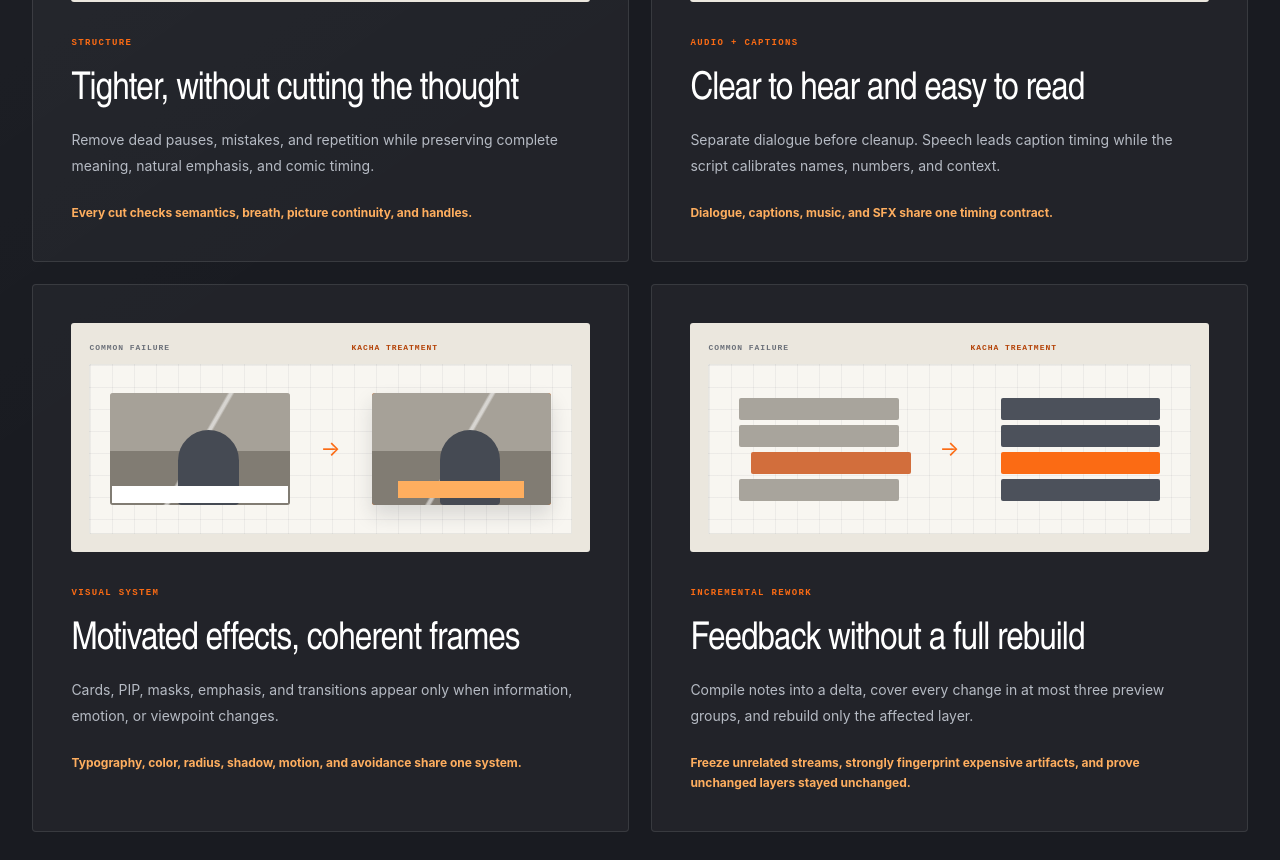
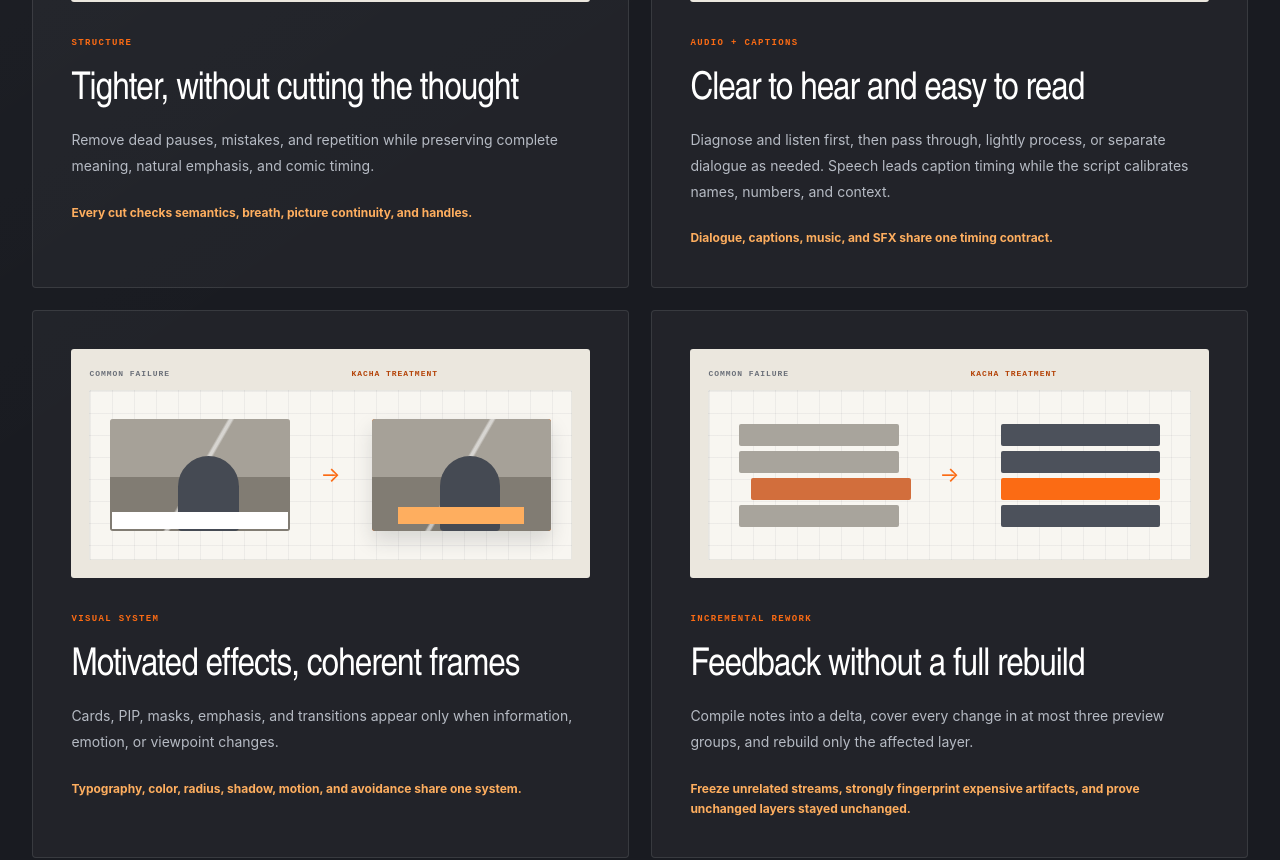
Before and after one commit to colorcross/kacha, a Next.js app in the folder website/: page /en in a window 1280 px wide. Shown: the part 2600-3460 px from the top of the page. Built offline with nearby package versions, Linux system fonts and the light colour scheme.

Commit message:
docs: align website with adaptive editing workflow

```diff
--- a/website/app/site-content.ts
+++ b/website/app/site-content.ts
@@ -212,7 +212,7 @@ export const zhContent: SiteContent = {
       {
         kicker: "AUDIO + CAPTIONS",
         title: "听得清，也看得懂",
-        body: "先分离人声，再处理噪声、齿音与动态；字幕以口播为主、文稿校准，并服从平台安全区。",
+        body: "先诊断并审听，再按需要直通、轻处理或分离人声；字幕以口播为主、文稿校准，并服从平台安全区。",
         proof: "对白、字幕、BGM 与 SFX 使用同一时间合同。",
       },
       {
@@ -316,7 +316,7 @@ export const zhContent: SiteContent = {
       {
         kicker: "GLOBAL DIRECTOR",
         title: "项目编排与全片导演",
-        body: "运行版本、唯一开场、内容主线、留白预算和十三阶段被锁进同一项目；中断后可从真实证据继续。",
+        body: "运行版本、内容主线、留白预算与当前证据保存在同一项目；按真实依赖安排任务，中断后可继续。",
       },
       {
         kicker: "SEMANTIC REVIEW",
@@ -343,7 +343,7 @@ export const zhContent: SiteContent = {
   workflow: {
     title: "从脚本或素材开始，四个可确认节点。",
     intro:
-      "十三个专业阶段被收束成四个用户里程碑，并编译成十个依赖波次。每次停下都保存输入、版本、证据和下一步；没有真实证据就不会跳到“已完成”。",
+      "四个用户里程碑保留清晰的确认点。新工程按实际依赖推进，小改动只重做受影响的部分；每项完成都绑定当前输入和真实证据，旧工程继续原合同。",
     steps: [
       { title: "方案确认", body: "冻结运行版本、输入身份、栏目与授权；完成内容主线、转写、全片导演和素材缺口。", stages: "库存盘点 · 转写与结构", state: "CONFIRM" },
       { title: "首剪确认", body: "完成粗剪、人声预处理、所有连接点检查和精剪；语义、口型、动作与节奏一起看。", stages: "粗剪 · 人声 · 连接 · 精剪", state: "CONFIRM" },
@@ -526,7 +526,7 @@ export const enContent: SiteContent = {
       {
         kicker: "AUDIO + CAPTIONS",
         title: "Clear to hear and easy to read",
-        body: "Separate dialogue before cleanup. Speech leads caption timing while the script calibrates names, numbers, and context.",
+        body: "Diagnose and listen first, then pass through, lightly process, or separate dialogue as needed. Speech leads caption timing while the script calibrates names, numbers, and context.",
         proof: "Dialogue, captions, music, and SFX share one timing contract.",
       },
       {
@@ -630,7 +630,7 @@ export const enContent: SiteContent = {
       {
         kicker: "GLOBAL DIRECTOR",
         title: "Project orchestration and direction",
-        body: "Lock runtime, source identity, one opening, story structure, quiet budget, and thirteen stages into one resumable project.",
+        body: "Keep runtime, source identity, story structure, quiet budget, and current evidence in one resumable project. Schedule work by its actual dependencies.",
       },
       {
         kicker: "SEMANTIC REVIEW",
@@ -657,7 +657,7 @@ export const enContent: SiteContent = {
   workflow: {
     title: "Start with a script or footage. Confirm four milestones.",
     intro:
-      "Thirteen professional stages collapse into four user checkpoints and ten dependency waves. Every pause preserves inputs, runtime, evidence, and the next action; missing evidence never becomes a completion claim.",
+      "Four user milestones keep decisions clear. New projects follow actual dependencies and rebuild only affected work. Completion binds to current inputs and real evidence; existing projects retain their contracts.",
     steps: [
       { title: "Proposal confirmed", body: "Freeze runtime, source identity, show, and authority; complete the content spine, transcript, director plan, and asset gaps.", stages: "inventory · transcript · structure", state: "CONFIRM" },
       { title: "First cut confirmed", body: "Complete rough cut, dialogue preprocessing, every connection check, and fine cut across meaning, lip sync, action, and rhythm.", stages: "rough cut · dialogue · connections · fine cut", state: "CONFIRM" },
```
